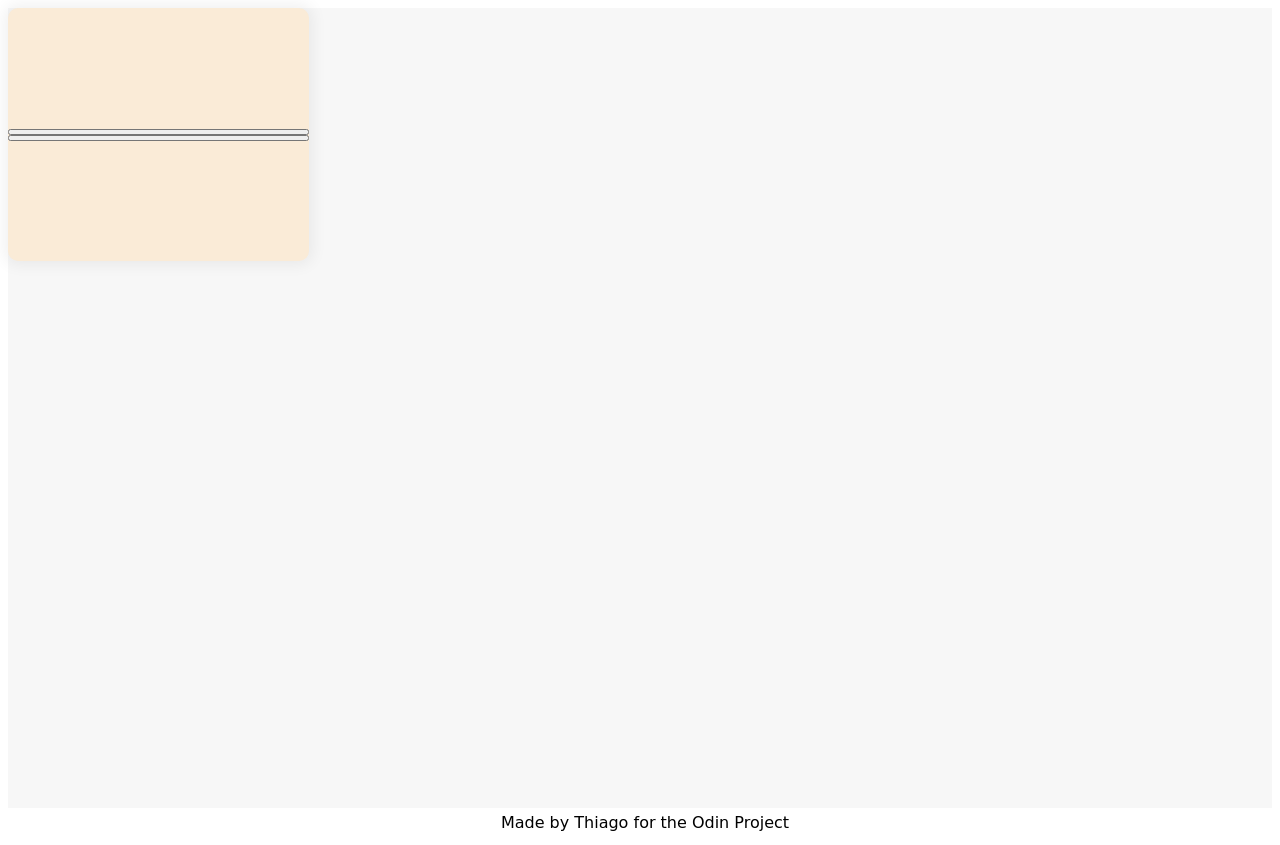
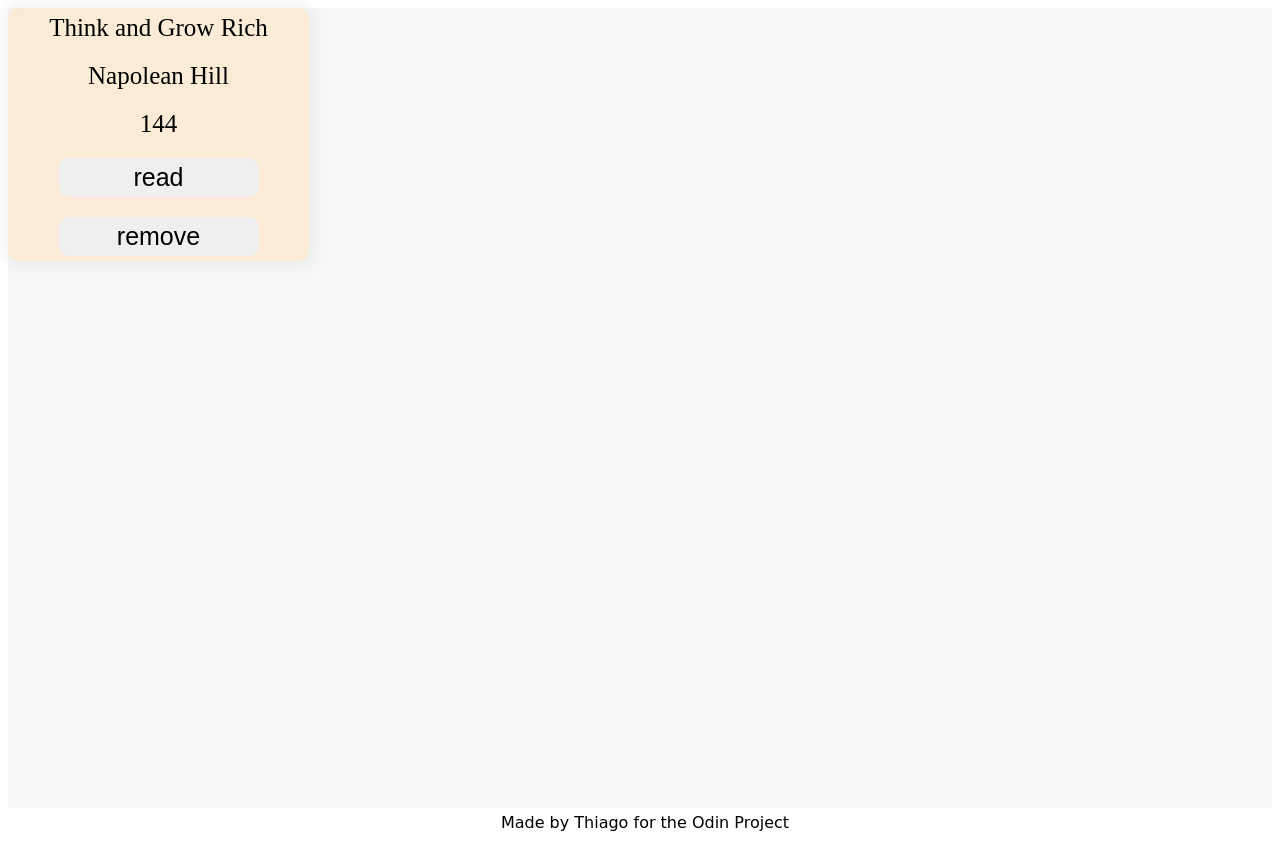
Before and after one commit to tdematos/Book-List-Library, a plain HTML site: page index.html in a window 1280 px wide. Shown: the part 70-915 px from the top of the page. Drawn offline with Linux system fonts and the light colour scheme; a web font is replaced by a local one.

Commit message:
Created book card, started to work on function that displays objects info onto page

```diff
--- a/index.js
+++ b/index.js
@@ -1,4 +1,32 @@
 let myLibrary = [];
+
+// create the book element
+const body = document.querySelector(".body");
+const bookContainer = document.createElement("div");
+const titleOutput = document.createElement("div");
+const authorOutput = document.createElement("div");
+const pageNumberOutput = document.createElement("div");
+const readButton = document.createElement("button");
+const removeButton = document.createElement("button");
+
+body.appendChild(bookContainer);
+bookContainer.appendChild(titleOutput);
+titleOutput.innerText = "Book Title...";
+titleOutput.className = "title-section";
+bookContainer.appendChild(authorOutput);
+authorOutput.innerText = "Author";
+authorOutput.className = "author-section";
+bookContainer.appendChild(pageNumberOutput);
+pageNumberOutput.innerText = 5;
+pageNumberOutput.className = "page-number-section";
+bookContainer.appendChild(readButton);
+readButton.innerText = "read";
+bookContainer.appendChild(removeButton);
+removeButton.innerText = "remove";
+
+bookContainer.className = "book-container";
+readButton.className = "read-button";
+removeButton.className = "remove-button";
 
 //creates book obj
 class book {
@@ -25,37 +53,20 @@ function addBookToLibrary(book) {
 }
 
 addBookToLibrary(ThinkAndGrowRich);
-addBookToLibrary(harryPotter);
-addBookToLibrary(LordOfTheRings);
+// addBookToLibrary(harryPotter);
+// addBookToLibrary(LordOfTheRings);
+
+displayBook(myLibrary);
 
 //a function that loops through array and displays books
 function displayBook(array) {
   for (let i = 0; i < array.length; i++) {
-    return array[i];
+    titleOutput.innerText = array[i].title;
+    authorOutput.innerText = array[i].author;
+    pageNumberOutput.innerText = array[i].numberOfPages;
+    console.log(array[i]);
   }
 }
-
-displayBook(myLibrary);
-
-// create the book element
-const body = document.querySelector(".body");
-const bookContainer = document.createElement("div");
-const titleOutput = document.createElement("div");
-const authorOutput = document.createElement("div");
-const pageNumberOutput = document.createElement("div");
-const readButton = document.createElement("button");
-const removeButton = document.createElement("button");
-
-body.appendChild(bookContainer);
-bookContainer.appendChild(titleOutput);
-bookContainer.appendChild(authorOutput);
-bookContainer.appendChild(pageNumberOutput);
-bookContainer.appendChild(readButton);
-bookContainer.appendChild(removeButton);
-
-bookContainer.className = "book-container";
-readButton.className = "read-button";
-removeButton.className = "remove-button";
 
 //create a new book button that lets users add inputs in a form field
 const addBooksButton = document.querySelector(".add");
--- a/style.css
+++ b/style.css
@@ -129,7 +129,19 @@ input {
   box-shadow: 0 0 15px 4px rgba(0, 0, 0, 0.06);
 }
 
+.title-section,
+.author-section,
+.page-number-section {
+  margin: 10px;
+  font-size: 25px;
+}
+
 .read-button,
 .remove-button {
-  width: 100%;
+  width: 200px;
+  margin: 10px;
+  font-size: 25px;
+  border: none;
+  border-radius: 10px;
+  padding: 5px;
 }
```
